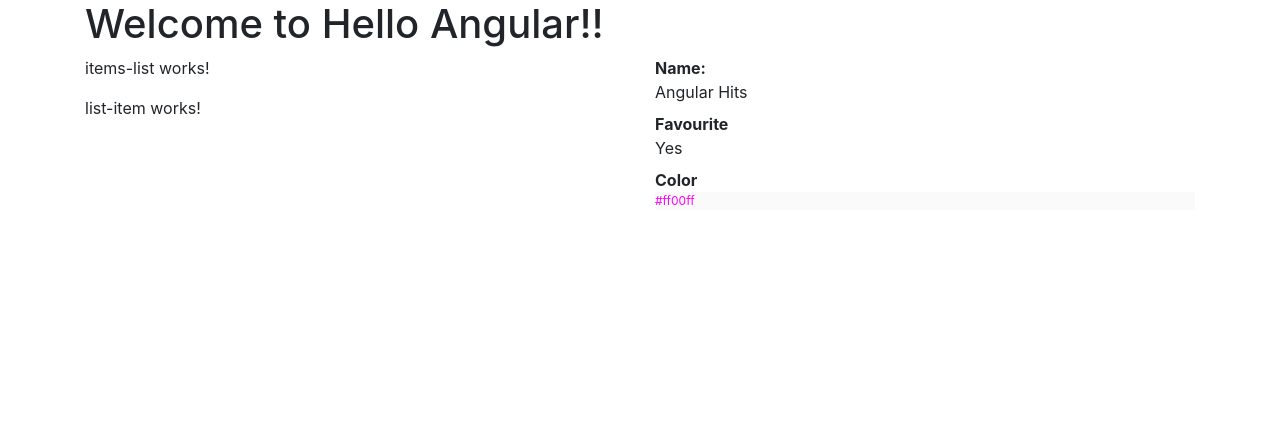
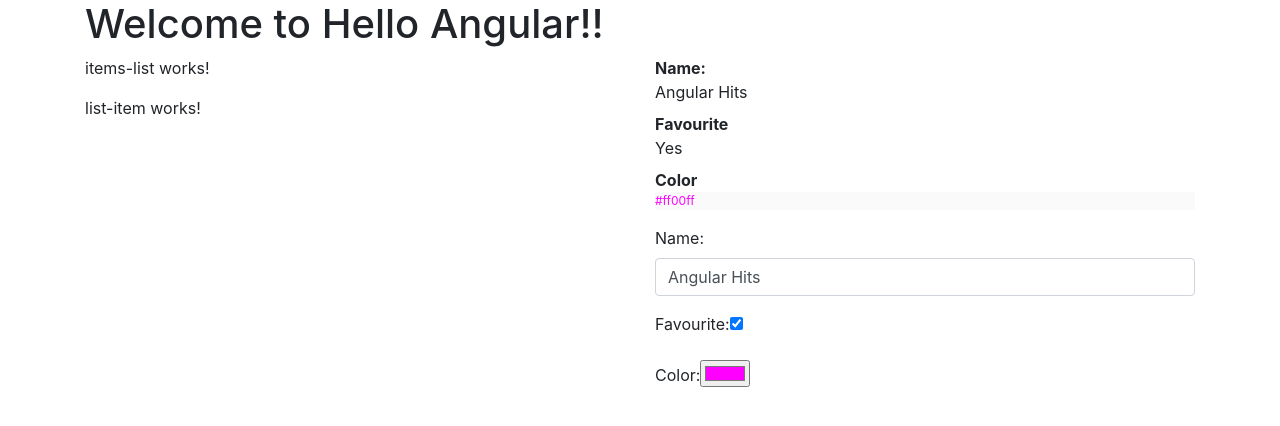
Before and after one commit to pawel13/angular-spotify3, an Angular app: page / in a window 1280 px wide. Shown: the top 426 px of the page. Built offline with nearby package versions, Linux system fonts and the light colour scheme.

Commit message:
binding to form controls

```diff
--- a/src/app/playlists/components/playlist-details/playlist-details.component.html
+++ b/src/app/playlists/components/playlist-details/playlist-details.component.html
@@ -18,3 +18,26 @@
   </dl>
 
 </div>
+
+
+<div>
+
+  <!-- .form-group*3>label+input.form-control -->
+
+  <div class="form-group">
+    <label>Name: </label>
+    <input type="text" class="form-control" [value]="playlist.name">
+  </div>
+
+  <div class="form-group">
+    <label>Favourite: </label>
+    <input type="checkbox" [checked]="playlist.favourite">
+  </div>
+
+  <div class="form-group">
+    <label>Color: </label>
+    <input type="color" [value]="playlist.color">
+  </div>
+
+
+</div>
```
